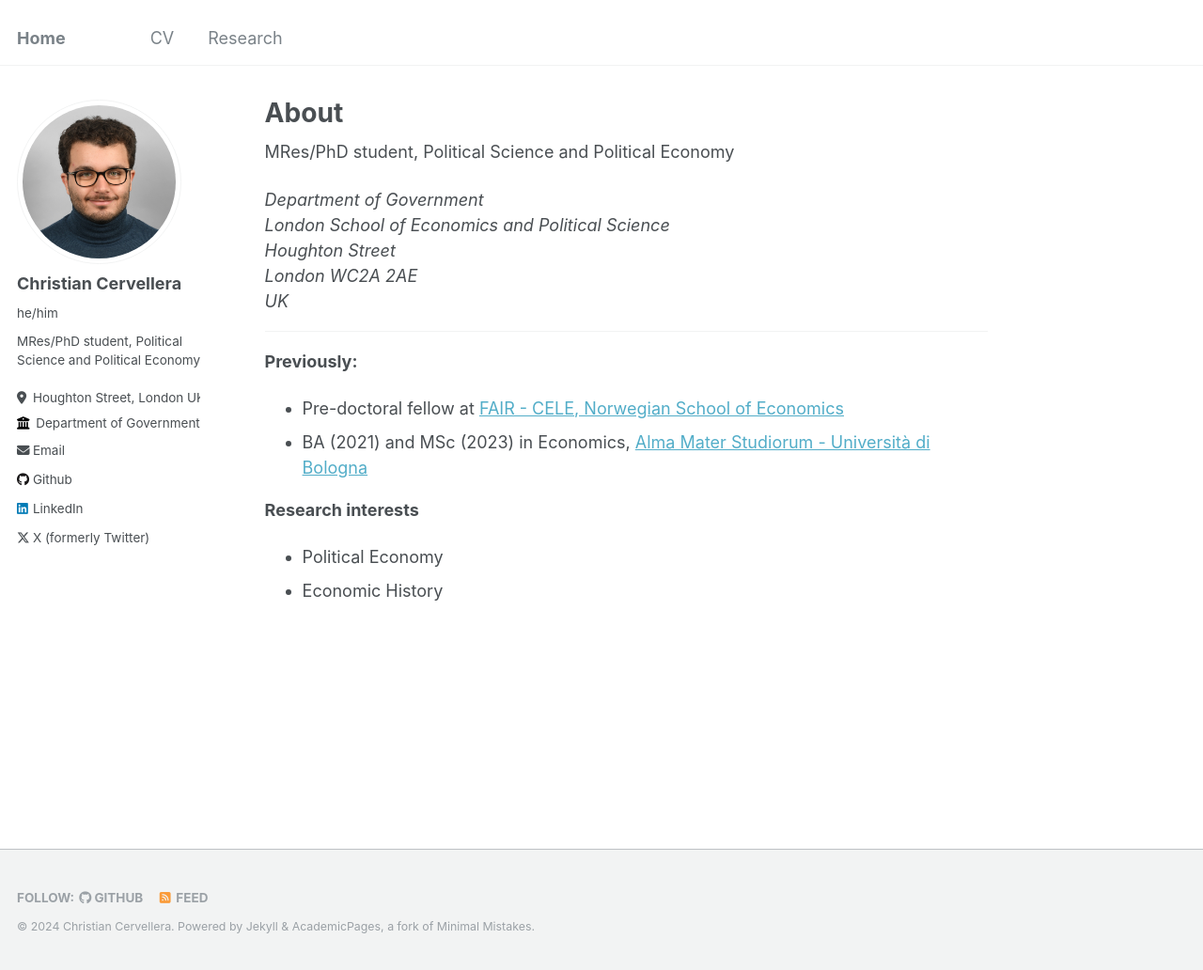
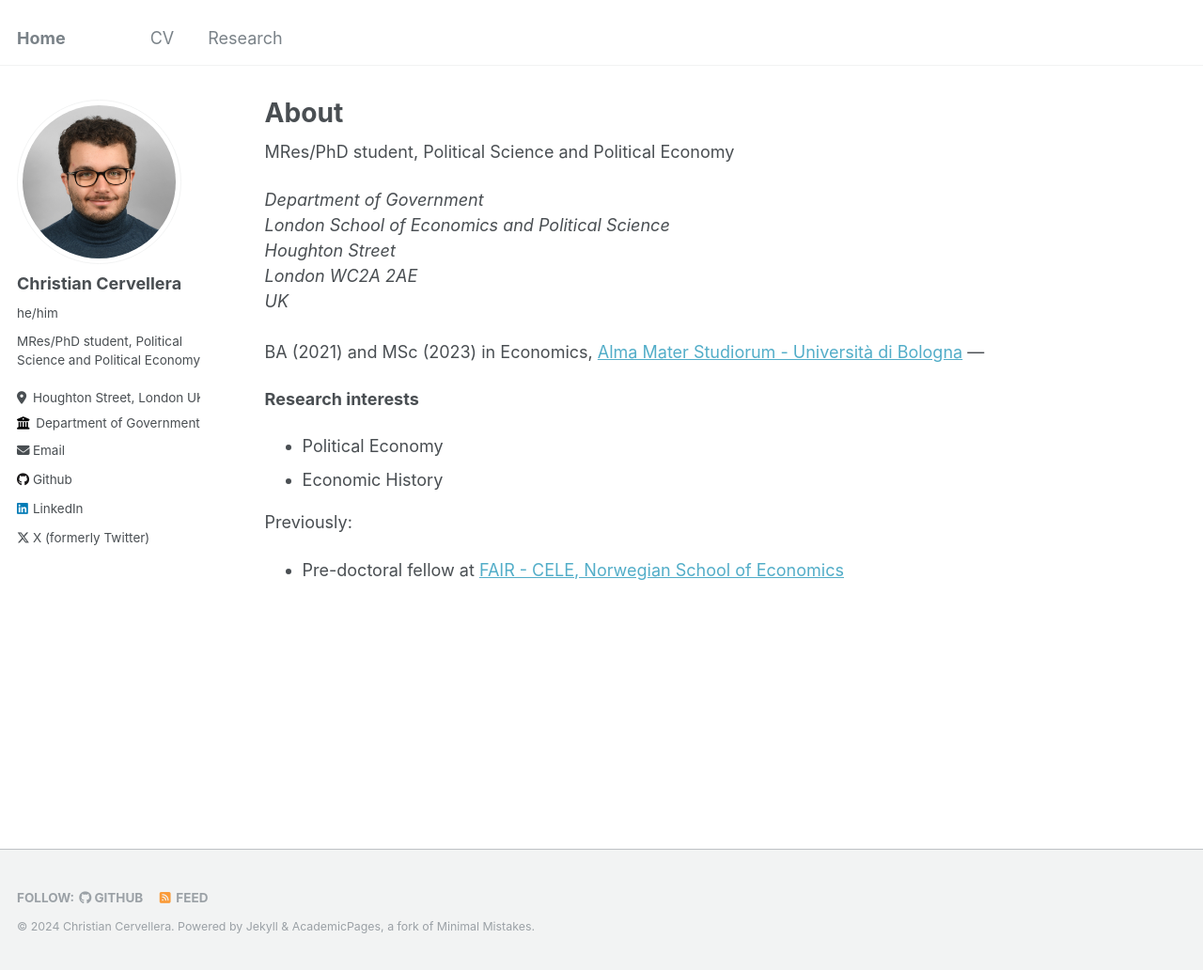
Before and after one commit to ritwika-das/ritwika-das.github.io, a Jekyll site: the page built from _pages/about.md, in a window 1280 px wide and 1032 px high. Shown: the whole window at 94% size. Built offline with Jekyll 4.4.1, drawn with Linux system fonts in a browser that asks for light colours; part of the change alters nothing that is shown.

Commit message:
Update about.md

```diff
--- a/_pages/about.md
+++ b/_pages/about.md
@@ -12,14 +12,14 @@ redirect_from:
 MRes/PhD student, Political Science and Political Economy
 <address>
 Department of Government<br />London School of Economics and Political Science<br />Houghton Street <br /> London WC2A 2AE<br /> UK
-</address>
-
-------
-
-**Previously:**
-* Pre-doctoral fellow at [FAIR - CELE, Norwegian School of Economics](https://www.nhh.no/en/research-centres/fair)
-* BA (2021) and MSc (2023) in Economics, [Alma Mater Studiorum - Università di Bologna](https://dse.unibo.it/it/index.html)
+</address> <br>
+BA (2021) and MSc (2023) in Economics, [Alma Mater Studiorum - Università di Bologna](https://dse.unibo.it/it/index.html)
+---
 
 **Research interests**
 * Political Economy
 * Economic History
+
+
+Previously:
+* Pre-doctoral fellow at [FAIR - CELE, Norwegian School of Economics](https://www.nhh.no/en/research-centres/fair)
```
